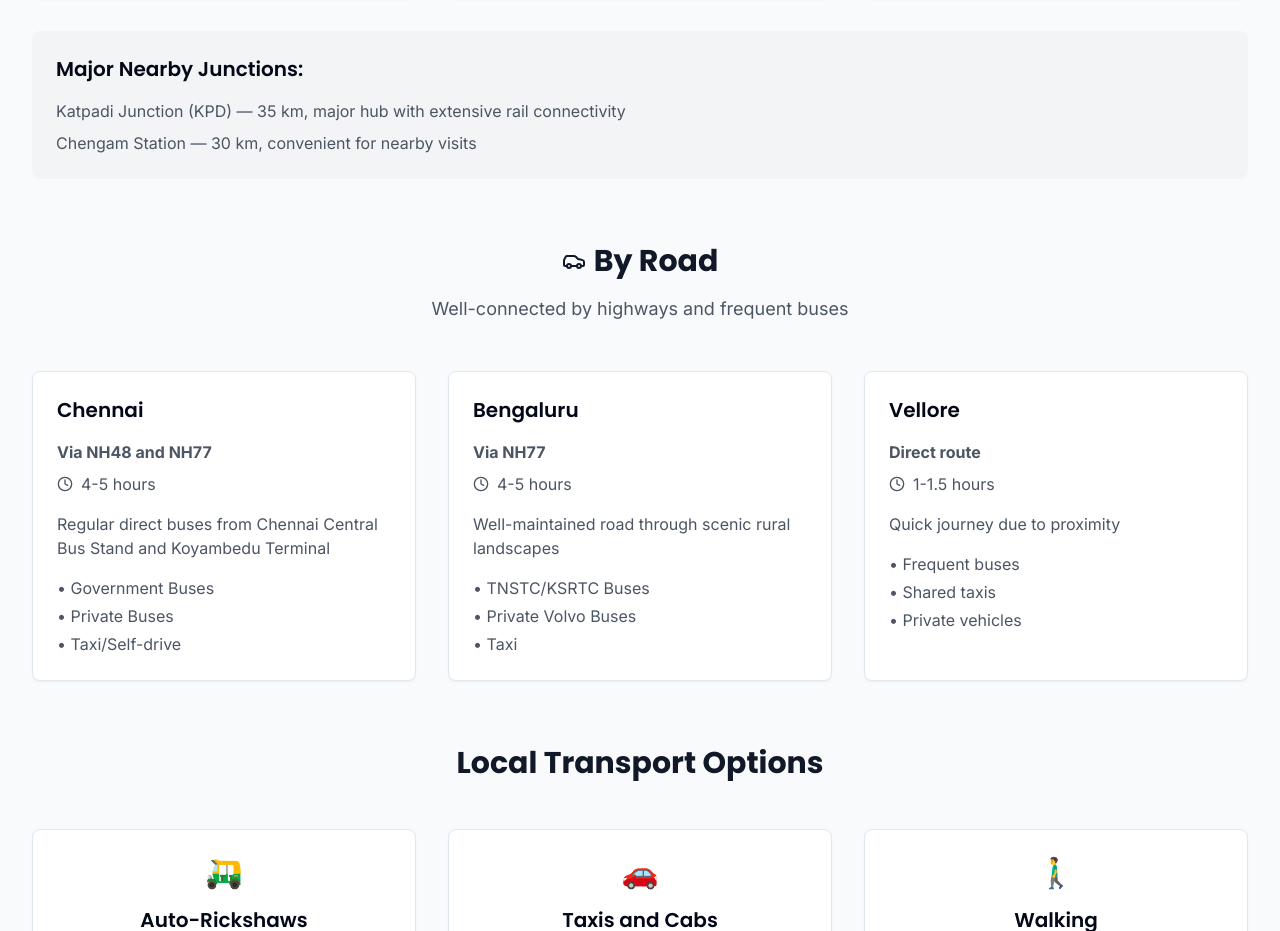
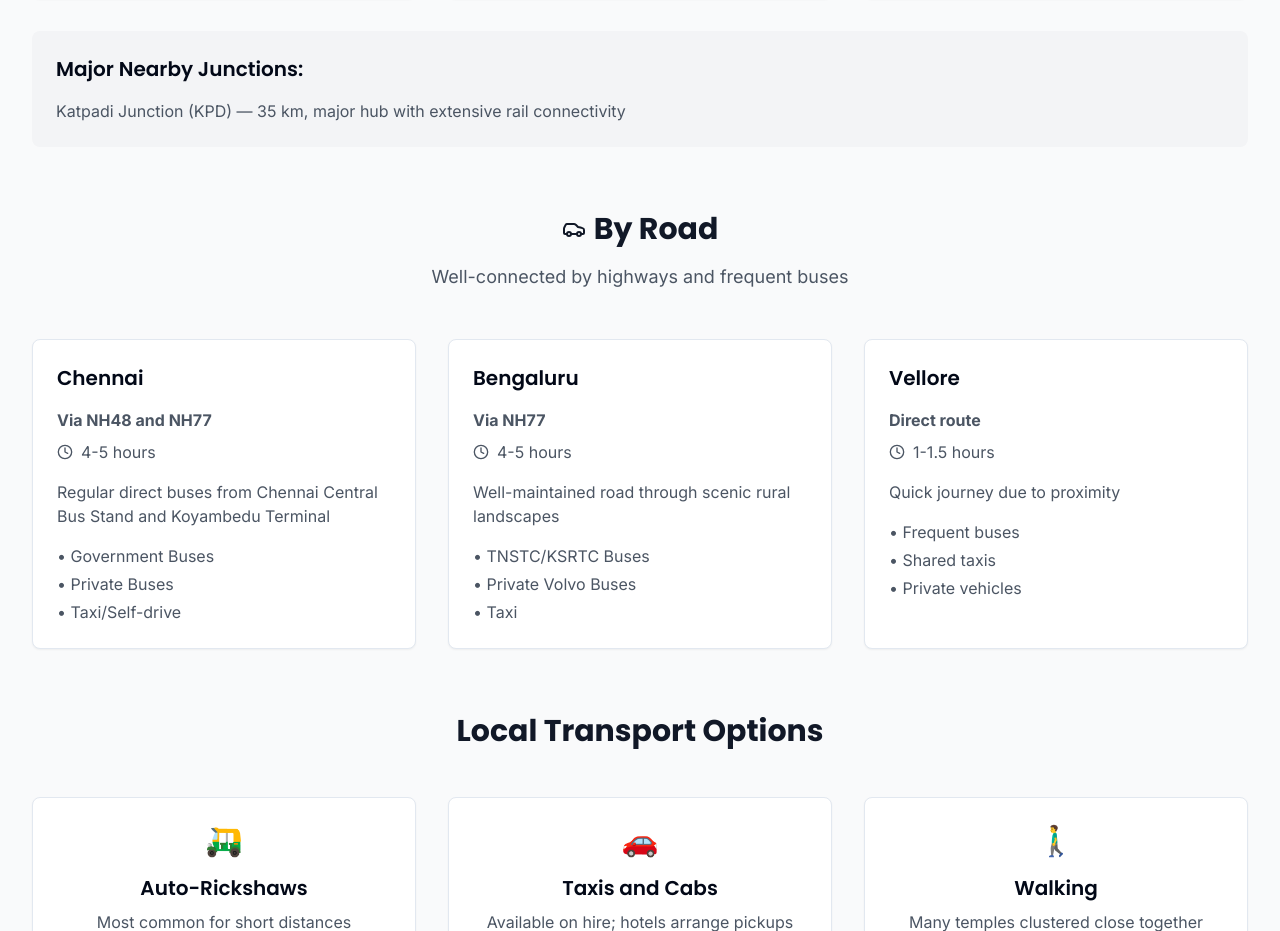
Before and after one commit to Nareshkumarbalamurugan/arunachala-pilgrim-guide, a React (Vite) app: page /getting-there in a window 1280 px wide. Shown: the part 1242-2173 px from the top of the page. Built offline with nearby package versions, Linux system fonts and the light colour scheme.

Commit message:
removed chengam station

```diff
--- a/src/pages/GettingThere.tsx
+++ b/src/pages/GettingThere.tsx
@@ -169,7 +169,6 @@ const GettingThere = () => {
             <h3 className="text-xl font-semibold mb-4">{t('gettingThere.byTrain.nearbyJunctions.title')}</h3>
             <ul className="space-y-2 text-gray-600">
               <li>{t('gettingThere.byTrain.nearbyJunctions.katpadi')}</li>
-              <li>{t('gettingThere.byTrain.nearbyJunctions.chengam')}</li>
             </ul>
           </div>
         </section>
```
